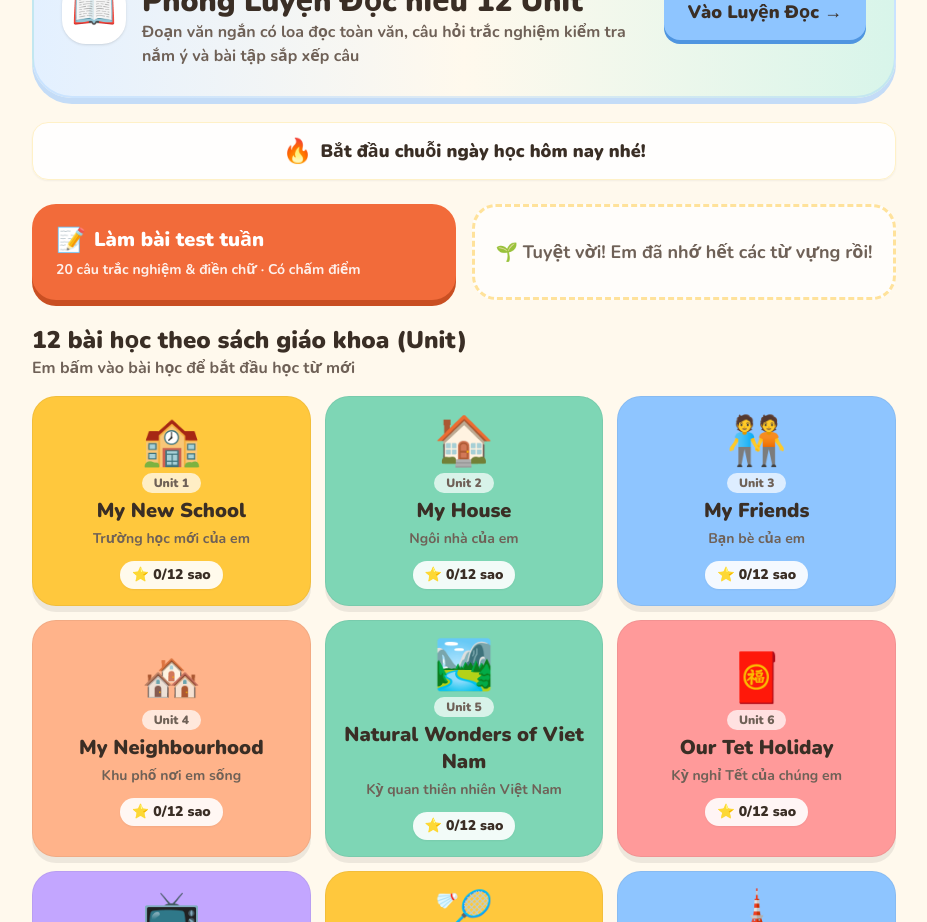
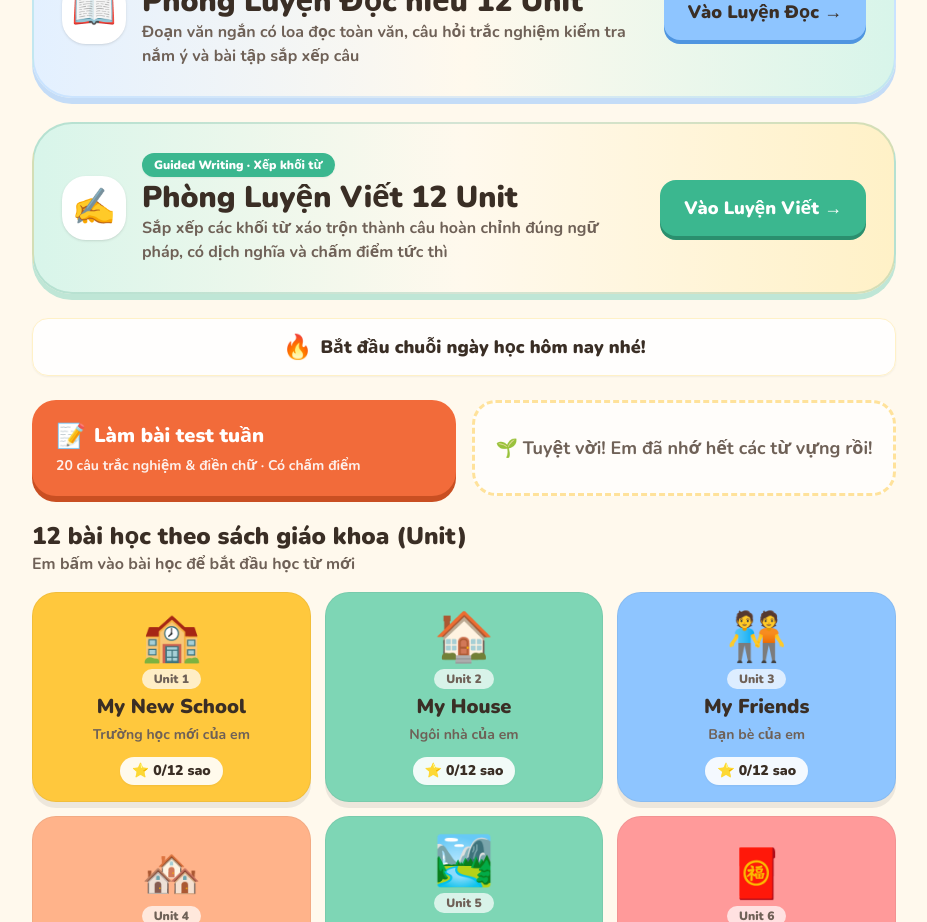
Before and after one commit to nghiatnhcmue/English-kid, a React (Vite) app: page /#/ in a window 1280 px wide. Shown: the part 1220-2142 px from the top of the page, without its empty margins (176-1103 px from the left). Built offline with nearby package versions, Linux system fonts and the light colour scheme.

Commit message:
feat: add writing mobile bottom nav button and homepage writing banner

```diff
--- a/src/App.jsx
+++ b/src/App.jsx
@@ -158,6 +158,7 @@ const MOBILE_NAV = [
   { to: '/listening', label: 'Nghe', icon: '👂' },
   { to: '/speaking', label: 'Nói', icon: '🎙️' },
   { to: '/reading', label: 'Đọc', icon: '📖' },
+  { to: '/writing', label: 'Viết', icon: '✍️' },
   { to: '/test', label: 'Test', icon: '📝' },
 ];
 
@@ -167,7 +168,7 @@ function BottomNav() {
       className="no-print md:hidden fixed inset-x-0 bottom-0 z-30 border-t-2 border-banana-soft bg-white/95 pb-[env(safe-area-inset-bottom)] shadow-lg backdrop-blur"
       aria-label="Điều hướng điện thoại"
     >
-      <ul className="mx-auto grid max-w-lg grid-cols-6">
+      <ul className="mx-auto grid max-w-lg grid-cols-7">
         {MOBILE_NAV.map((item) => (
           <li key={item.to}>
             <NavLink
@@ -175,12 +176,12 @@ function BottomNav() {
               end={item.end}
               onClick={() => playSfx('click')}
               className={({ isActive }) =>
-                `flex min-h-16 flex-col items-center justify-center gap-0.5 text-xs font-black transition-colors ${
+                `flex min-h-16 flex-col items-center justify-center gap-0.5 text-[10px] font-black transition-colors ${
                   isActive ? 'text-peach' : 'text-ink-soft'
                 }`
               }
             >
-              <span className="text-2xl leading-none" aria-hidden>
+              <span className="text-xl leading-none" aria-hidden>
                 {item.icon}
               </span>
               <span className="whitespace-nowrap">{item.label}</span>
--- a/src/pages/HomePage.jsx
+++ b/src/pages/HomePage.jsx
@@ -219,6 +219,35 @@ export default function HomePage() {
         </div>
       </section>
 
+      {/* Khối Banner: Phòng Luyện Viết & Sắp xếp câu */}
+      <section aria-label="Phòng Luyện Viết" className="overflow-hidden rounded-[2.5rem] bg-gradient-to-r from-mint-soft via-cream to-banana-soft p-6 sm:p-7 shadow-[0_6px_0_#bfe6d6] border-2 border-mint-dark/20">
+        <div className="flex flex-col sm:flex-row items-start sm:items-center justify-between gap-5">
+          <div className="flex items-center gap-4">
+            <span className="flex h-16 w-16 shrink-0 items-center justify-center rounded-3xl bg-white text-4xl shadow-sm" aria-hidden>
+              ✍️
+            </span>
+            <div>
+              <span className="rounded-full bg-mint text-white px-3 py-1 text-xs font-black shadow-xs">
+                Guided Writing · Xếp khối từ
+              </span>
+              <h2 className="mt-1 text-2xl sm:text-3xl font-black text-ink">
+                Phòng Luyện Viết 12 Unit
+              </h2>
+              <p className="text-sm sm:text-base font-bold text-ink-soft">
+                Sắp xếp các khối từ xáo trộn thành câu hoàn chỉnh đúng ngữ pháp, có dịch nghĩa và chấm điểm tức thì
+              </p>
+            </div>
+          </div>
+          <Link
+            to="/writing"
+            onClick={() => playSfx('click')}
+            className="inline-flex min-h-14 shrink-0 items-center justify-center gap-2 rounded-2xl bg-mint px-6 text-lg font-black text-white shadow-[0_4px_0_var(--color-mint-dark)] hover:-translate-y-0.5 active:translate-y-1 active:shadow-none transition-all cursor-pointer text-center"
+          >
+            <span>Vào Luyện Viết →</span>
+          </Link>
+        </div>
+      </section>
+
       {/* Chuỗi ngày học liên tiếp */}
       <div className="flex items-center justify-center gap-2 rounded-2xl bg-white/90 border border-banana-soft px-4 py-3 text-center text-base sm:text-lg font-black text-ink shadow-xs">
         <span className="text-2xl" aria-hidden>🔥</span>
```
